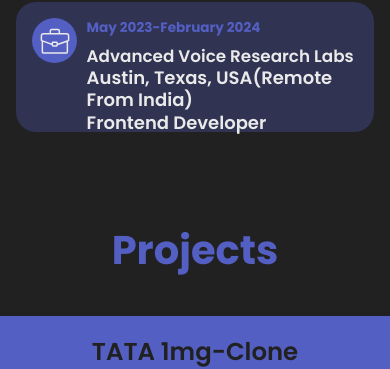
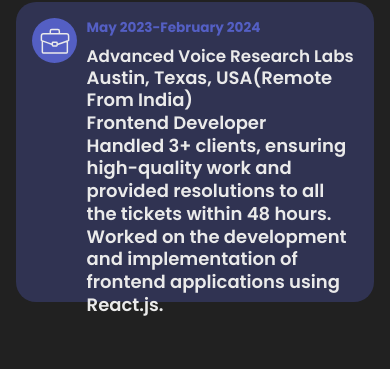
Before and after one commit to sumansauravmay/sumansauravmay.github.io, a React (Create React App) app: page / in a window 390 px wide. Shown: the part 2677-3046 px from the top of the page. Built offline with nearby package versions, Linux system fonts and the light colour scheme; a web font is replaced by a local one.

Commit message:
portfolio update

```diff
--- a/src/components/Experience/Experience.css
+++ b/src/components/Experience/Experience.css
@@ -33,7 +33,7 @@
     align-items:flex-start;
     justify-content: flex-start;
     width: 90%;
-    height: 140px;
+    height: 300px;
     padding: 1.5rem;
     border-radius: 20px;
     margin-bottom: 1.5rem;
@@ -120,6 +120,7 @@
         width: 100%;
         padding: 1.5rem;
         margin-bottom: 1.5rem;
+
     }
 }
 
@@ -135,7 +136,6 @@
     .experience-card {
         padding: 1rem;
         margin-bottom: 1.5rem;
-        height: 130px;
     }
     .expcard-img {
         border-radius: 50%;
--- a/src/components/Experience/Experience.js
+++ b/src/components/Experience/Experience.js
@@ -27,6 +27,7 @@
                             startYear={exp.startYear}
                             endYear={exp.endYear}
                             location={exp.location}
+                            description={exp.description}
                             />
                     ))}
                  </div>
--- a/src/components/Experience/ExperienceCard.js
+++ b/src/components/Experience/ExperienceCard.js
@@ -9,7 +9,7 @@
 
 import './Experience.css'
 
-function ExperienceCard({id, company, jobtitle, startYear, endYear, location}) {
+function ExperienceCard({id, company, jobtitle, startYear, endYear, location, description}) {
 
     const { theme } = useContext(ThemeContext);
 
@@ -36,7 +36,7 @@
                     <h5 style={{color: theme.tertiary}}>{company}</h5>
                     <h4 style={{color: theme.tertiary}}>{location}</h4>
                     <h4 style={{color: theme.tertiary}}>{jobtitle}</h4>
-
+                    <h4 style={{color: theme.tertiary}}>{description}</h4>
 
                 </div>
             </div>
--- a/src/components/Navbar/Navbar.js
+++ b/src/components/Navbar/Navbar.js
@@ -9,6 +9,8 @@
 import { makeStyles } from "@material-ui/core/styles";
 import Drawer from "@material-ui/core/Drawer";
 import CloseIcon from "@material-ui/icons/Close";
+
+import { RxBookmarkFilled } from "react-icons/rx";
 
 import "./Navbar.css";
 import { headerData } from "../../data/headerData";
@@ -194,6 +196,17 @@
             </Fade>
 
             <Fade left>
+              <NavLink to="/#experience" smooth={true} spy="true" duration={2000}>
+                <div className={classes.drawerItem}>
+                  <RxBookmarkFilled className={classes.drawerIcon} />
+                  <span className={classes.drawerLinks}>Experience</span>
+                </div>
+              </NavLink>
+            </Fade>
+
+
+
+            <Fade left>
               <NavLink to="/#resume" smooth={true} spy="true" duration={2000}>
                 <div className={classes.drawerItem}>
                   <HiDocumentText className={classes.drawerIcon} />
--- a/src/data/experienceData.js
+++ b/src/data/experienceData.js
@@ -5,7 +5,8 @@
         jobtitle: 'Frontend Developer',
         startYear: 'May 2023',
         endYear: 'February 2024',
-        location: 'Austin, Texas, USA(Remote From India)'
+        location: 'Austin, Texas, USA(Remote From India)',
+        description: 'Handled 3+ clients, ensuring high-quality work and provided resolutions to all the tickets within 48 hours. Worked on the development and implementation of frontend applications using React.js.'
     },
     // {
     //     id: 2,
```
